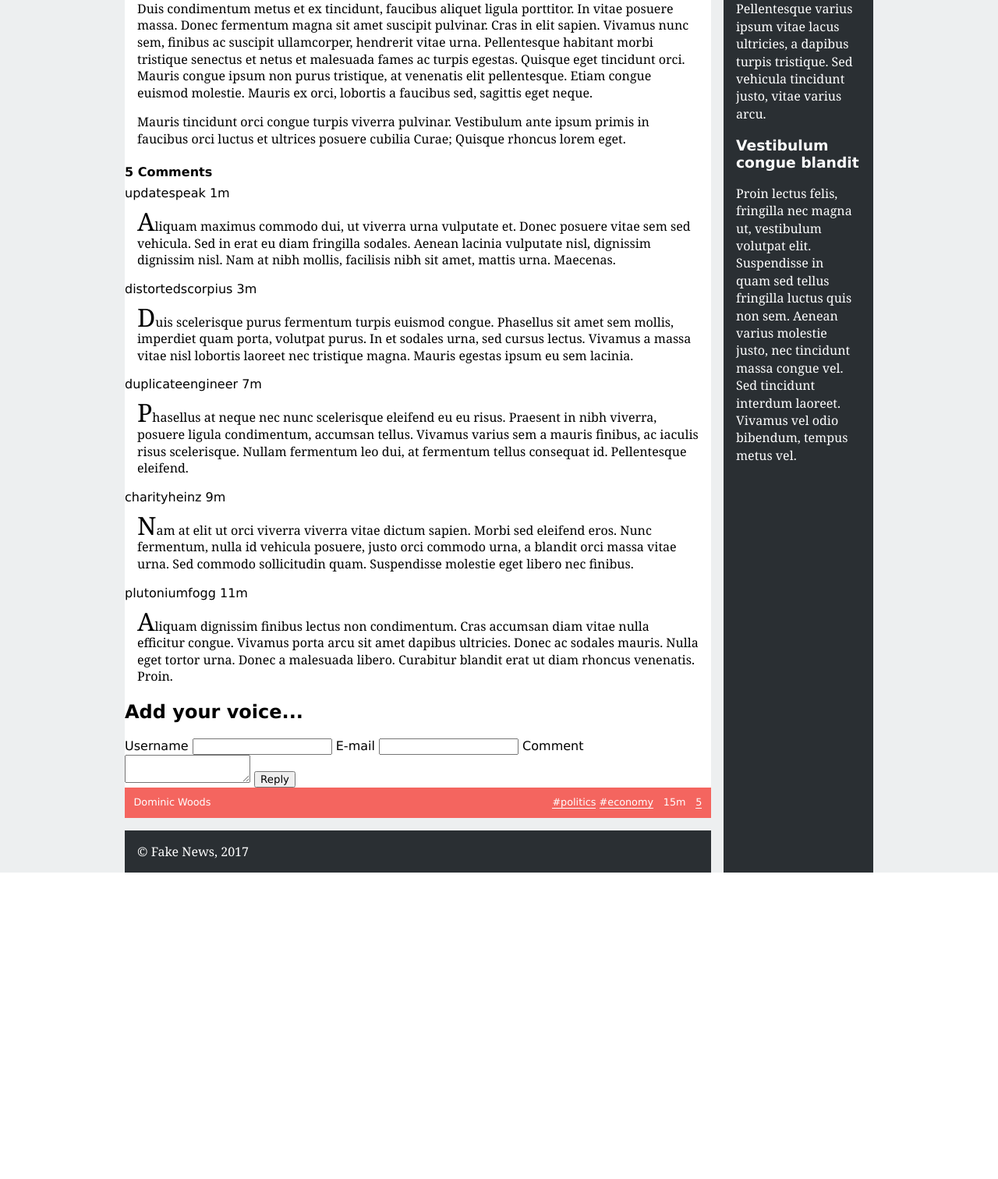
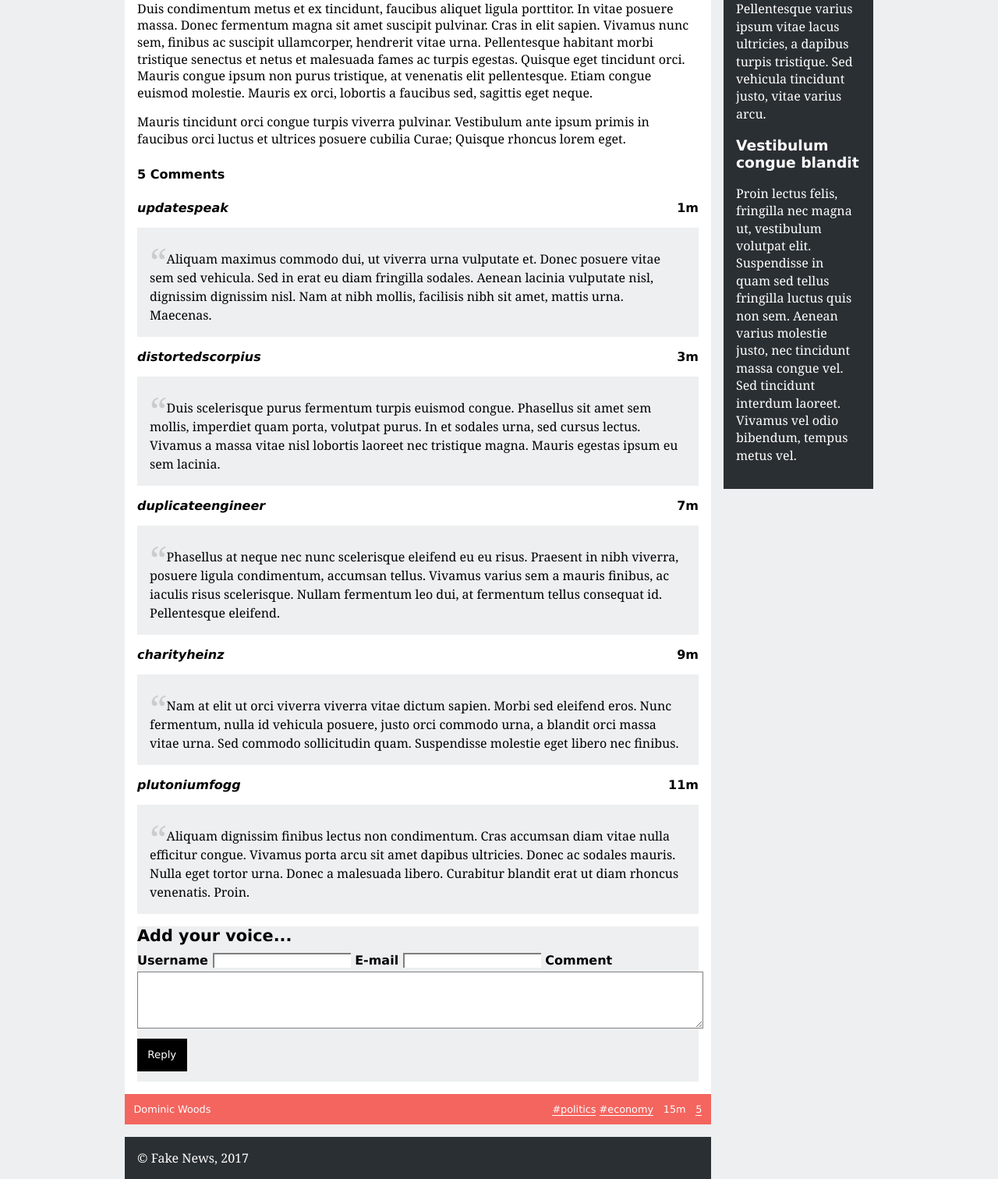
Before and after one commit to ctrlMarcio/feup-ltw, a PHP site: page /2-CSS/1-online-newspaper/item.html in a window 1280 px wide. Shown: the part 758-2270 px from the top of the page at 78% size. Before the commit the page ends 1877 px from the top, so only its background shows below. Run offline with PHP 8.4, Linux system fonts and the light colour scheme.

Commit message:
Continue week2 exercises

```diff
--- /dev/null
+++ b/2-CSS/1-online-newspaper/comments.css
@@ -0,0 +1,68 @@
+section#comments {
+    padding: 0 1em;
+}
+
+section#comments > h1 {
+    margin: 1.5em 0;
+}
+
+article.comment > span.user {
+    font-weight: bold;
+    font-style: italic;
+}
+
+article.comment > span.date {
+    float: right;
+    font-weight: bold;
+}
+
+article.comment > p {
+    margin: 1em 0;
+    padding: 1em 1em 1em 1em;
+    background-color: #EDEFF0;
+    line-height: 1.5em;
+}
+
+article.comment > p:before {
+    font-size: 3em;
+    content: "\201C";
+    color: #CCCCCC;
+    position: relative;
+    top: 15px;
+}
+
+section#comments > form {
+    margin: 1em 0em;
+    background-color: #EDEFF0;
+    font: A;
+}
+
+section#comments > form > h2 {
+    font-size: 1.3em;
+    margin: 0 0 0.5em 0;
+}
+
+section#comments > form > label {
+    font-weight: bold;
+}
+
+section#comments > form > label > input[type=text] , section#comments > form > label > input[type=email] {
+    border-color: lightgray;
+    border-width: 2px 0 0 2px;
+}
+
+section#comments > form > label:last-of-type > textarea{
+    display: block;
+    width: 100%;
+    height: 5em;
+    margin-top: 5px;
+    border-color: grey;
+}
+
+section#comments > form > input[type=submit] {
+    background-color: black;
+    border-width: 0;
+    color: white;
+    margin: 1em 0;
+    padding: 1em;
+}
--- /dev/null
+++ b/2-CSS/1-online-newspaper/forms.css
@@ -0,0 +1,3 @@
+section#register {
+    grid-area: news;
+}
--- a/2-CSS/1-online-newspaper/layout.css
+++ b/2-CSS/1-online-newspaper/layout.css
@@ -6,11 +6,14 @@ body {
 	background-color: #edeff0;
 	display: grid;
 	grid-template-columns: 80% 20%;
+	grid-template-rows: auto;
 	grid-template-areas:
 		"header header"
 		"menu   aside"
 		"news   aside"
 		"footer aside";
+    align-items: start;
+    align-content: start;
 }
 
 /* SPECIFIC by document placement */
--- a/2-CSS/1-online-newspaper/style.css
+++ b/2-CSS/1-online-newspaper/style.css
@@ -1,10 +1,4 @@
 /* GENERAL by tag specificity */
-/**
-* {
-    border: 1px solid red;
-    margin: 10px;
-}
-*/
 
 * {
     font-family: Verdana, Geneva, Tahoma, sans-serif;
@@ -65,7 +59,8 @@ div#signup > a:nth-of-type(2) {
 }
 
 nav#menu li {
-    border-top: 5px solid;
+    border-width: 5px 0px 0px 0px;
+    border-style: solid;
     padding: 1.15em;
     margin: 0px;
     text-align: center;
@@ -128,12 +123,12 @@ section#news > article > img {
     width: 100%;
 }
 
-section#news article > p {
+section#news > article > p {
     padding: 0 1em;
     line-height: 1.35em;
 }
 
-section#news article > p:nth-of-type(1)::first-letter {
+section#news > article > p:nth-of-type(1)::first-letter {
     font-size: 2em;
 }
 
```
Also changed, not shown: 2-CSS/1-online-newspaper/responsive.css (+57 -12 lines). Lines whose indentation alone changed are shown as unchanged.
